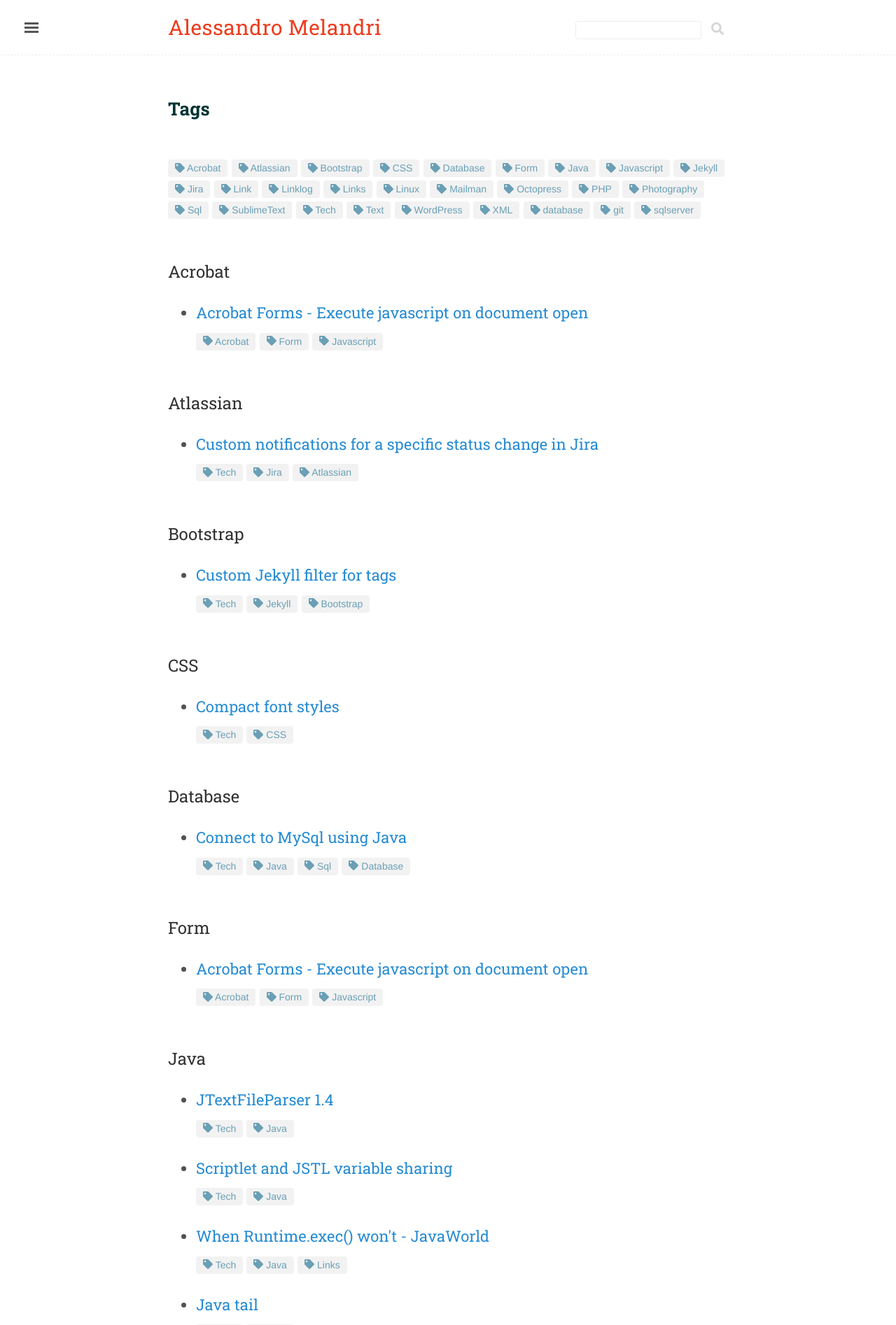
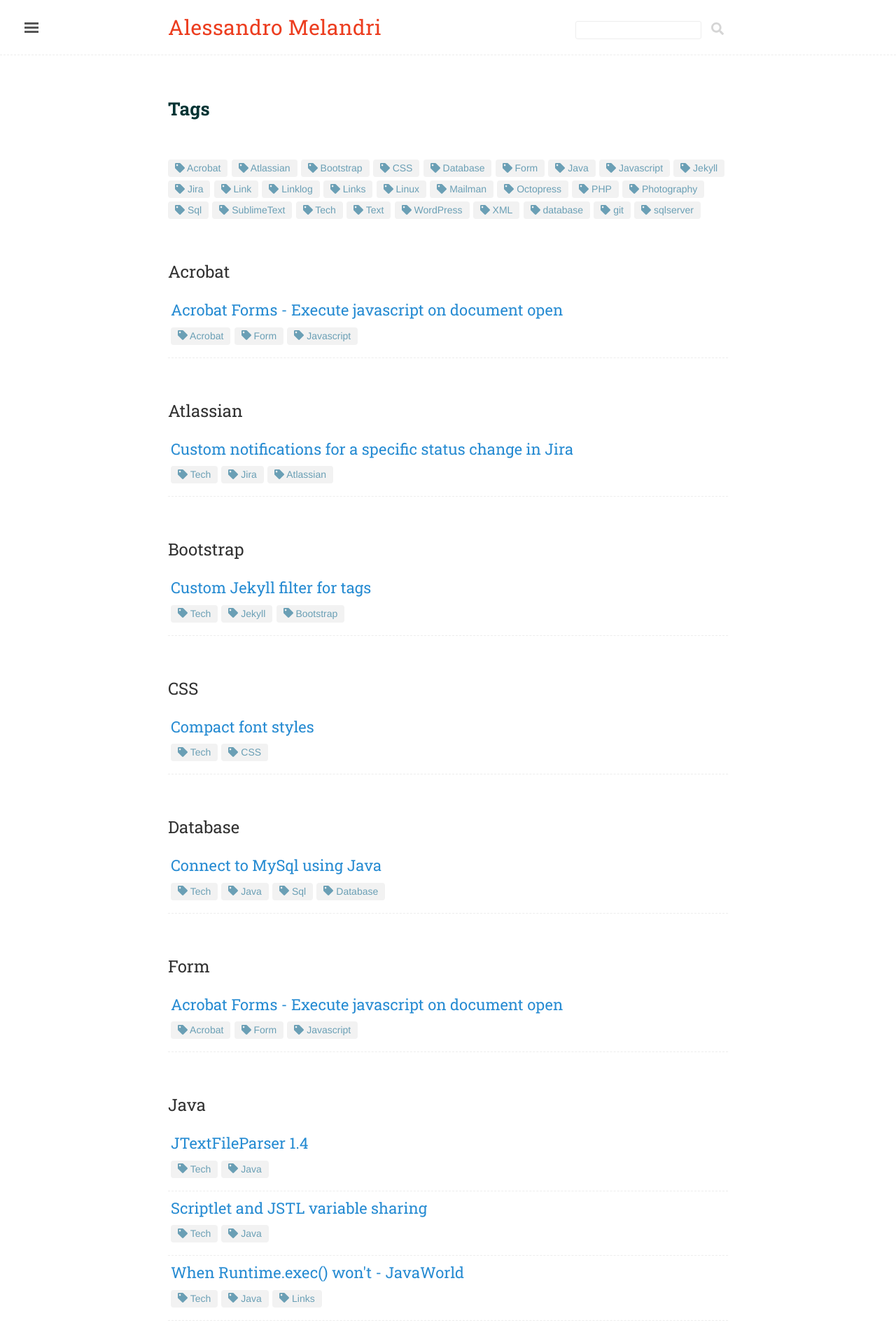
Before and after one commit to amelandri/amelandri.github.io, a Jekyll site: the page built from archive/tags.html, in a window 1280 px wide. Shown: the top 1894 px of the page at 70% size. Built offline with Jekyll 4.4.1, drawn with Linux system fonts in a browser that asks for light colours; nearby versions of some CDN libraries; comment, search, counter and statistics services are not loaded.

Commit message:
Improved categories and task

```diff
--- a/_posts/2017-02-22-fog.markdown
+++ b/_posts/2017-02-22-fog.markdown
@@ -3,5 +3,6 @@ layout: post
 title: "Fog"
 date: "2017-02-22"
 post-type: "image"
+category: Photo
 ---
 ![FOG](/static/2017-02-22/fog.jpg)
--- a/_posts/2018-02-13-carnevale.markdown
+++ b/_posts/2018-02-13-carnevale.markdown
@@ -3,5 +3,6 @@ layout: post
 title: "Carnevale"
 date: "2018-02-13"
 post-type: "image"
+category: Photo
 ---
 ![Moccoli](/static/2018-02-13/moccoli.jpg)
--- a/archive/categories.html
+++ b/archive/categories.html
@@ -39,7 +39,7 @@ Here we generate all the categories.
 
 {% for ct in cats %}
 <h2 id="{{ ct | slugify }}"><i class="far fa-folder-open"></i> {{ ct }}</h2>
-<ul class="codinfox-category-list">
+<ul class="postList">
   {% for post in site.posts %}
   {% if post.category contains ct %}
   <li>
@@ -58,14 +58,13 @@ Here we generate all the categories.
 {% endfor %}
 
 <h2 id="no-category"><i class="far fa-folder-open"></i> No Category</h2>
-<ul class="codinfox-category-list">
+<ul class="postList">
   {% for post in site.posts %}
   {% unless post.category %}
   <li>
     <h3>
       <a href="{{ post.url }}">
         {{ post.title }}
-        <small>{{ post.date | date_to_string }}</small>
       </a>
      </h3>
       {% for tag in post.tags %}
--- a/archive/tags.html
+++ b/archive/tags.html
@@ -49,7 +49,7 @@ The purpose of this snippet is to list all your posts posted with a certain tag.
 {% endcomment %}
 {% for tag in tags %}
 	<h2 id="{{ tag | slugify }}">{{ tag }}</h2>
-	<ul>
+	<ul class="postList">
 	 {% for post in site.posts %}
 		 {% if post.tags contains tag %}
 		 <li>
--- a/public/css/lanyon.css
+++ b/public/css/lanyon.css
@@ -613,6 +613,23 @@ a.pagination-item:hover {
 
 /* Archive page */
 
+ul.postList{
+  list-style:none;
+padding: 0;
+}
+
+ul.postList h3{
+ margin: 0 0 0.3rem 0;
+}
+
+ ul.postList li{
+        padding-bottom: 0.9rem;
+        margin-bottom: 0.5rem;
+        border-bottom: 1px dashed #ededed;
+        padding-left: 0.2rem;
+}
+
+
 .archivepost{
 	padding-bottom: 0.3rem;
 	margin-bottom: 0.3rem;
```
Also changed, not shown: _posts/2018-02-26-agosto.markdown (deleted, +0 -20 lines).
